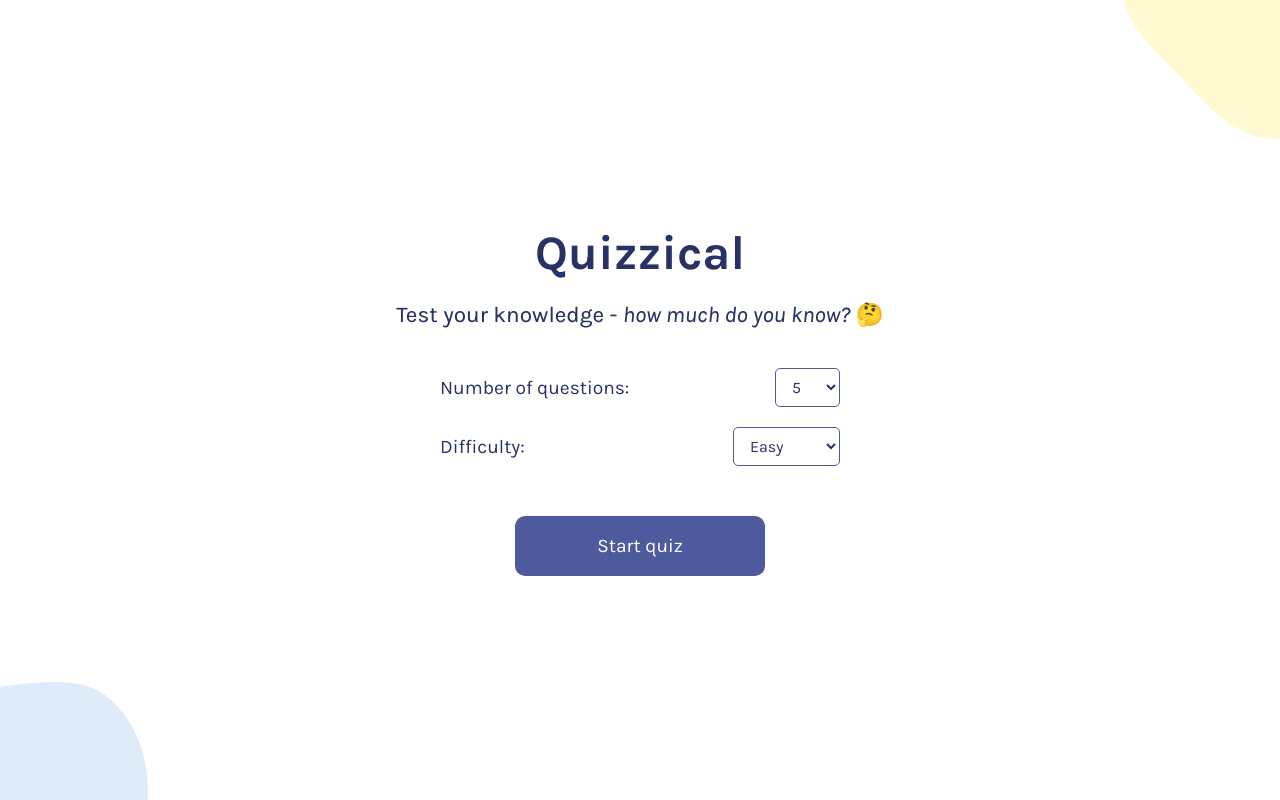
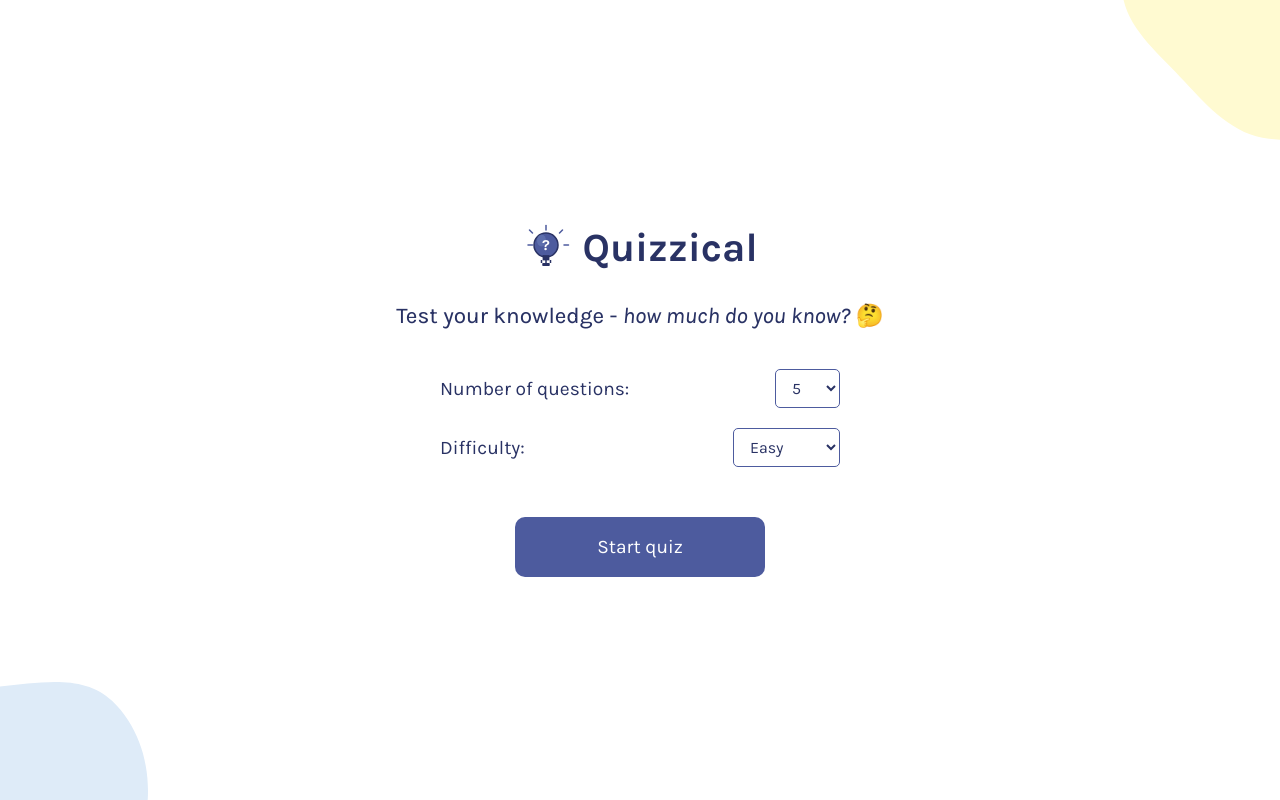
Before and after one commit to Miles-32/Quizzical, a React (Vite) app: page / in a window 1280 px wide. Built offline with nearby package versions, Linux system fonts and the light colour scheme.

Commit message:
Added an icon!

```diff
--- a/index.css
+++ b/index.css
@@ -38,9 +38,17 @@ main {
   z-index: 1;
 }
 
-main > h1 {
+main h1 {
   font-size: 2rem;
   margin: 0;
+}
+
+.start-header {
+  display: flex;
+  align-items: center;
+  justify-content: center;
+  gap: 12px;
+  margin-bottom: 10px;
 }
 
 p.start-description {
@@ -263,8 +271,8 @@ label {
     margin: 0 60px;
   }
 
-  main > h1 {
-    font-size: 3rem;
+  main h1 {
+    font-size: 2.5rem;
   }
 
   main > p.start-description {
--- /dev/null
+++ b/src/components/QuizzicalIcon.jsx
@@ -0,0 +1,48 @@
+export default function QuizzicalIcon({ size = 64 }) {
+  return (
+    <svg
+      width={size}
+      height={size}
+      viewBox="0 0 64 64"
+      fill="none"
+      xmlns="http://www.w3.org/2000/svg"
+    >
+      {/* Base of lightbulb */}
+      <circle cx="32" cy="28" r="16" fill="#4D5B9E" stroke="#293264" strokeWidth="2" />
+
+      {/* Highlight on bulb */}
+      <ellipse cx="26" cy="22" rx="6" ry="8" fill="#6B7DB8" opacity="0.6" />
+
+      {/* Socket/base */}
+      <rect x="28" y="42" width="8" height="6" fill="#293264" stroke="#293264" strokeWidth="1" />
+
+      {/* Threads */}
+      <line x1="26" y1="48" x2="26" y2="52" stroke="#293264" strokeWidth="2" />
+      <line x1="32" y1="48" x2="32" y2="52" stroke="#293264" strokeWidth="2" />
+      <line x1="38" y1="48" x2="38" y2="52" stroke="#293264" strokeWidth="2" />
+
+      {/* Bottom cap */}
+      <rect x="27" y="52" width="10" height="4" rx="1" fill="#293264" />
+
+      {/* Question mark inside bulb */}
+      <text
+        x="32"
+        y="34"
+        fontSize="20"
+        fontWeight="bold"
+        fill="#FFFFFF"
+        textAnchor="middle"
+        fontFamily="Karla, sans-serif"
+      >
+        ?
+      </text>
+
+      {/* Glow rays */}
+      <line x1="32" y1="8" x2="32" y2="2" stroke="#4D5B9E" strokeWidth="2" strokeLinecap="round" />
+      <line x1="50" y1="12" x2="54" y2="8" stroke="#4D5B9E" strokeWidth="2" strokeLinecap="round" />
+      <line x1="56" y1="28" x2="62" y2="28" stroke="#4D5B9E" strokeWidth="2" strokeLinecap="round" />
+      <line x1="14" y1="28" x2="8" y2="28" stroke="#4D5B9E" strokeWidth="2" strokeLinecap="round" />
+      <line x1="14" y1="12" x2="10" y2="8" stroke="#4D5B9E" strokeWidth="2" strokeLinecap="round" />
+    </svg>
+  );
+}
--- a/src/components/StartScreen.jsx
+++ b/src/components/StartScreen.jsx
@@ -1,3 +1,5 @@
+import QuizzicalIcon from "./QuizzicalIcon";
+
 export default function StartScreen({
   questionCount,
   questionDifficulty,
@@ -7,7 +9,10 @@ export default function StartScreen({
 }) {
     return (
         <>
-            <h1>Quizzical</h1>
+            <div className="start-header">
+                <QuizzicalIcon size={48} />
+                <h1>Quizzical</h1>
+            </div>
             <p className="start-description">Test your knowledge - <span className="italic">how much do you know?</span> 🤔</p>
 
             <div className="question-count-container">
```
Also changed, not shown: index.html (+1 -0 lines).
